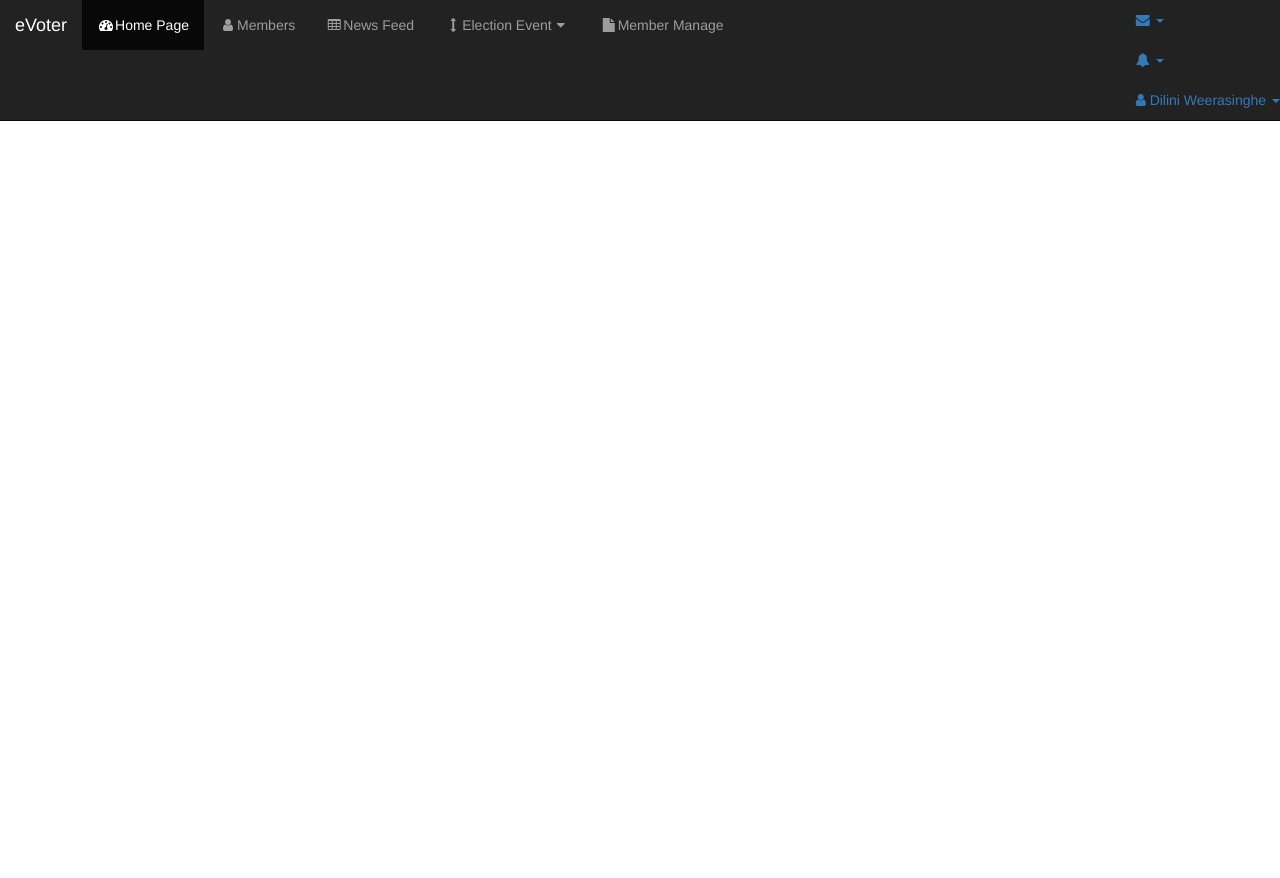
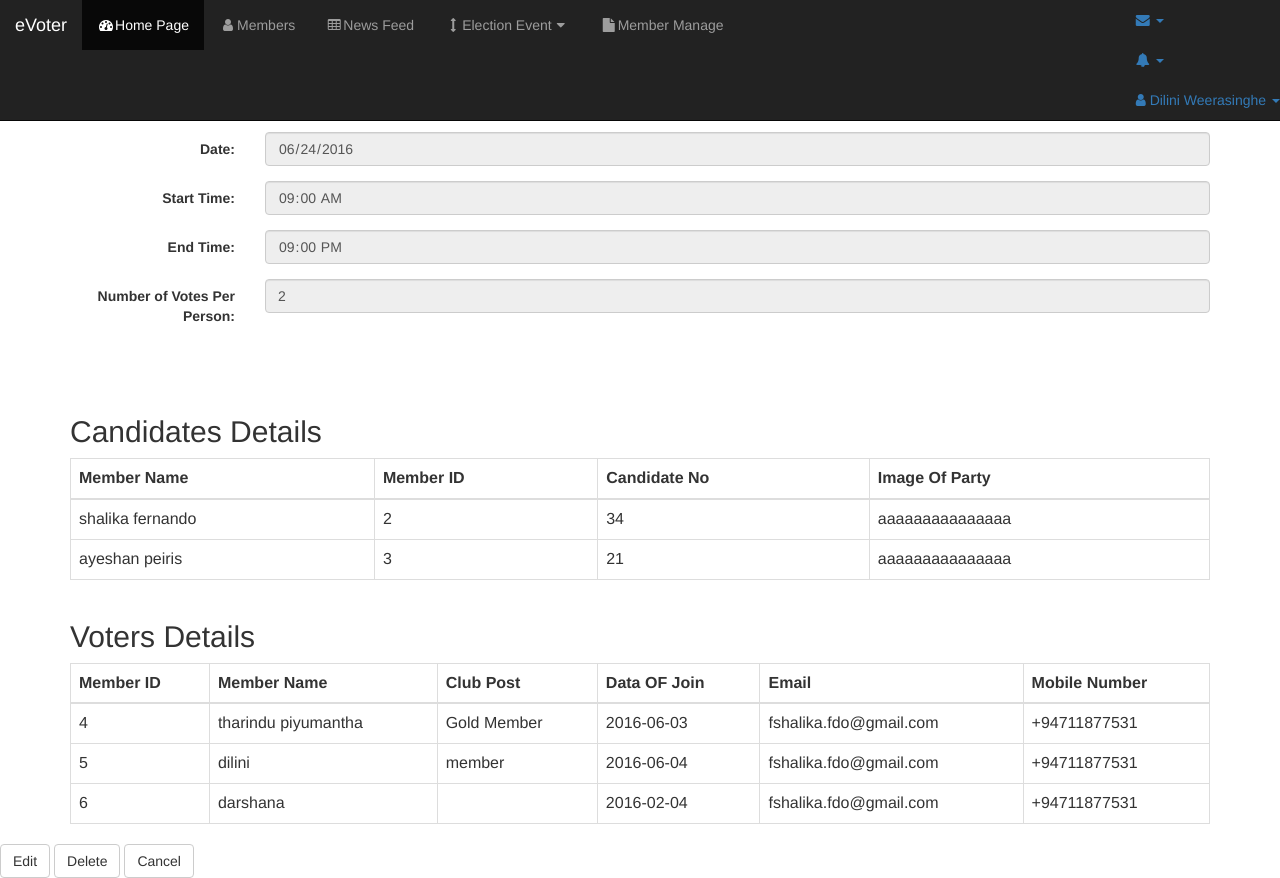
Before and after one commit to TharinduPiyumantha/eVoter, a PHP site: page /evoter/viewElectionDetails.php?electID=11 in a window 1280 px wide. Before the commit the page ends 121 px from the top, so only its background shows below. Run offline with PHP 8.4, Linux system fonts and the light colour scheme; data comes from the database, SQL or seed files in the repository; grey boxes labelled with a size stand in for pictures from a placeholder-image service; some libraries are stand-ins or nearby versions.

Commit message:
election edit v1

```diff
--- a/app/model/election.php
+++ b/app/model/election.php
@@ -120,6 +120,16 @@ class Election{
     public function getElectionList($connection){
         return (new Sql)->loadAllElectionsWithDetails($connection);
     }
+    public function getCandidateDetails($connection,$electionID){
+        return (new Sql)->getMemberDetailsOfElection($connection,$electionID);
+    }
+    public function getVoterDetails($connection,$electionID){
+        return (new Sql)->getVoterDetailForElection($connection,$electionID);
+    }
+    public function updateElectionDetails($connection,$elecName,$date,$sTime,$eTime,$votes,$electionID){
+        return (new Sql)->updateElectionDetails($connection,$elecName,$date,$sTime,$eTime,$votes,$electionID);
+
+    }
 
 }
 ?>
--- a/app/model/sql.php
+++ b/app/model/sql.php
@@ -31,7 +31,7 @@ class Sql
 
     }
     public function selectMembersForElection($connect){
-        $queryToSelectMembersForElection= mysqli_query($connect, "SELECT memberID,name,clubPost,occupation,dateofjoin,email,mobileNumber FROM clubmember WHERE status=\"registered\"");
+        $queryToSelectMembersForElection= mysqli_query($connect, "SELECT memberID,name,clubPost,dateofjoin,email,mobileNumber FROM clubmember WHERE status=\"registered\"");
         return $queryToSelectMembersForElection;
     }
     public function changeMemberStatus($connect,$status,$memberID){
@@ -53,6 +53,20 @@ class Sql
         $queryToloadAllElectionsWithDetails = mysqli_query($connect, "SELECT electionID,electionName,date,startTime,endTime,electionStatus FROM election");
         return $queryToloadAllElectionsWithDetails;
     }
+    public function getMemberDetailsOfElection($connect,$electionID){
+        $queryToGetMemDetails = mysqli_query($connect,"SELECT name,candidate.memberID,candidateNo,symbolImage from clubmember,candidate where clubmember.memberID=candidate.memberID AND candidate.electionID='$electionID'");
+        return $queryToGetMemDetails;
+    }
+    public function getVoterDetailForElection($connect,$electionID){
+        $queryToGetVoterDetails = mysqli_query($connect,"SELECT memberelectiondetails.memberID,name,clubPost,dateofjoin,email,mobileNumber from clubmember,memberelectiondetails where clubmember.memberID=memberelectiondetails.memberID AND memberelectiondetails.electionID='$electionID'");
+        return $queryToGetVoterDetails;
+    }
+    public function updateElectionDetails($connect,$elecName,$date,$sTime,$eTime,$votes,$electID){
+        $queryToUpdateElectionDetails = mysqli_query($connect, "update election set electionName='$elecName',date='$date',startTime='$sTime',endTime='$eTime',noOfVotesPerPerson='$votes' where electionID='$electID'");
+    }
+    public function deleteCandidateRow($connect,$electionID,$memberID){
+        $queryToDeleteCandidates = mysqli_query($connect,"DELETE FROM candidate WHERE electionID='$electionID' AND memberID='$memberID'");
+    }
 
 
 }
--- a/app/view/addVotersInterface.php
+++ b/app/view/addVotersInterface.php
@@ -86,9 +86,9 @@ require_once("../model/DB.php");
                         <td class="tableData" name=<?php echo $data1[0] ?>><?php echo $data1[1] ?></td>
                         <td class="tableData" name=<?php echo $data1[0] ?>><?php echo $data1[2] ?></td>
                         <input type="hidden" name="member[0][clubPost]" value="<?php echo $data1[2] ?>"/>
+                        <td class="tableData" name=<?php echo $data1[0] ?>><?php echo $data1[3] ?></td>
                         <td class="tableData" name=<?php echo $data1[0] ?>><?php echo $data1[4] ?></td>
                         <td class="tableData" name=<?php echo $data1[0] ?>><?php echo $data1[5] ?></td>
-                        <td class="tableData" name=<?php echo $data1[0] ?>><?php echo $data1[6] ?></td>
                     <?php } ?>
                 </tbody>
             </table><br><br>
--- a/app/view/electionList.php
+++ b/app/view/electionList.php
@@ -65,7 +65,7 @@ require_once("../model/DB.php");
                         while($data1 = $electionList -> fetch_row()){
                     ?>
                 <script> var id = <?php echo(json_encode($data1[0])); ?>;</script>
-                <tr class="tableRow" id = <?php echo $data1[0] ?> href="viewElectionDetails.php?id=<?php echo $data1[0]?>">
+                <tr class="tableRow" id = <?php echo $data1[0] ?> href="viewElectionDetails.php?electID=<?php echo $data1[0]?>">
                     <td class="tableData" ><?php echo $data1[1] ?></td>
                     <td class="tableData" ><?php echo $data1[2] ?></td>
                     <td class="tableData" ><?php echo $data1[3] ?></td>
--- a/app/view/viewElectionDetails.php
+++ b/app/view/viewElectionDetails.php
@@ -1,12 +1,27 @@
-<?php include "../templates/header.php";?>
+<?php include "../templates/header.php";
 /**
- * Created by PhpStorm.
- * User: acer
- * Date: 6/7/2016
- * Time: 4:17 PM
- */
+* Created by PhpStorm.
+* User: ShalikaFernando
+* Date: 6/7/2016
+* Time: 4:17 PM
+*/
+?>
 <body>
+<?php
+require_once('../model/election.php');
+require_once('../model/DB.php');
+$electionID="";
+if(isset($_GET["electID"])){
+    $electionID=$_GET["electID"];
+}
+echo $electionID;
+$db= new DB();
+$connection = $db->connectToDatabase();
+$election = new Election();
+$queryData = $election->getElectionDetails($connection,$electionID);
+$row = mysqli_fetch_row($queryData);
 
+?>
 <div id="wrapper">
 
     <nav class="navbar navbar-inverse navbar-fixed-top color-change" role="navigation" >
@@ -16,14 +31,110 @@
     </nav>
 
     <div id="page-wrapper">
+        <div class="container">
+            <h2>Election Details</h2>
+            <form class="form-horizontal" role="form" method="post" action="../controller/createElection.php">
+                <div class="form-group">
+                    <label class="control-label col-sm-2" for="name">Election Name:</label>
+                    <div class="col-sm-10">
+                        <input type="text" class="form-control" id="elecName" name="elecName" value="<?php echo $row[0]?>" readonly>
 
-        <div class="container-fluid">
+                    </div>
+                </div>
+                <div class="form-group">
+                    <label class="control-label col-sm-2" for="date">Date:</label>
+                    <div class="col-sm-10">
+                        <input type="date" class="form-control" id="date" name="date" value="<?php echo $row[1]?>" readonly>
+                    </div>
+                </div>
+                <div class="form-group">
+                    <label class="control-label col-sm-2" for="stime">Start Time:</label>
+                    <div class="col-sm-10">
+                        <input type="time" class="form-control" id="sTime" name="sTime" value="<?php echo $row[2]?>" readonly>
+                    </div>
+                </div>
+                <div class="form-group">
+                    <label class="control-label col-sm-2" for="etime">End Time:</label>
+                    <div class="col-sm-10">
+                        <input type="time" class="form-control" id="eTime" name="eTime" value="<?php echo $row[3]?>" readonly>
+                    </div>
+                </div>
+                <div class="form-group">
+                    <label class="control-label col-sm-2" for="noOfVotesPerson">Number of Votes Per Person:</label>
+                    <div class="col-sm-10">
+                        <input type="text" class="form-control" id="votes" name="votes" value="<?php echo $row[4]?>" readonly>
+                    </div>
+                </div>
+                <br><br>
+            </form>
+        </div>
+        <div class="container">
+            <h2>Candidates Details</h2>
+            <table class="table table-bordered">
+                <thead>
+                <tr>
+                    <th>Member Name</th>
+                    <th>Member ID</th>
+                    <th>Candidate No</th>
+                    <th>Image Of Party</th>
+                </tr>
+                </thead>
+                <tbody>
+                <?php
+                $candidateList= $election->getCandidateDetails($connection,$electionID);
+                while($data1 = $candidateList -> fetch_row()) {
+                    ?>
+                    <tr>
+                        <td><?php echo $data1[0] ?></td>
+                        <td><?php echo $data1[1] ?></td>
+                        <td><?php echo $data1[2] ?></td>
+                        <td><?php echo $data1[3] ?></td>
+                    </tr>
+                    <?php
+                }
+                ?>
 
+                </tbody>
+            </table>
+        </div>
+        <div class="container">
+            <h2>Voters Details</h2>
+            <table class="table table-bordered">
+                <thead>
+                <tr>
+                    <th>Member ID</th>
+                    <th>Member Name</th>
+                    <th>Club Post</th>
+                    <th>Data OF Join</th>
+                    <th>Email</th>
+                    <th>Mobile Number</th>
+                </tr>
+                </thead>
+                <tbody>
+                <?php
+                $votersList= $election->getVoterDetails($connection,$electionID);
+                while($data1 = $votersList -> fetch_row()) {
+                    ?>
+                    <tr>
+                        <td><?php echo $data1[0] ?></td>
+                        <td><?php echo $data1[1] ?></td>
+                        <td><?php echo $data1[2] ?></td>
+                        <td><?php echo $data1[3] ?></td>
+                        <td><?php echo $data1[4] ?></td>
+                        <td><?php echo $data1[5] ?></td>
+                    </tr>
+                    <?php
+                }
+                ?>
 
-
-
+                </tbody>
+            </table>
         </div>
+        <input type="button" value="Edit" class="btn btn-default" id="editElection" onClick="document.location.href='editElectionEventInterface.php?electID=<?php echo $electionID;?>'" />
+        <input type="button" value="Delete" class="btn btn-default" id="deleteElection" onClick="document.location.href='deleteElectionEvent.php'" />
+        <input type="button" value="Cancel" class="btn btn-default" id="cancelElection" onClick="document.location.href='electionList.php'" />
     </div>
 </div>
+
 </body>
 </html>
```
Also changed, not shown: app/controller/editElectionDetails.php (added, +51 -0 lines), app/view/editCandidatesInterface.php (added, +152 -0 lines), app/view/editElectionEventInterface.php (added, +77 -0 lines).
